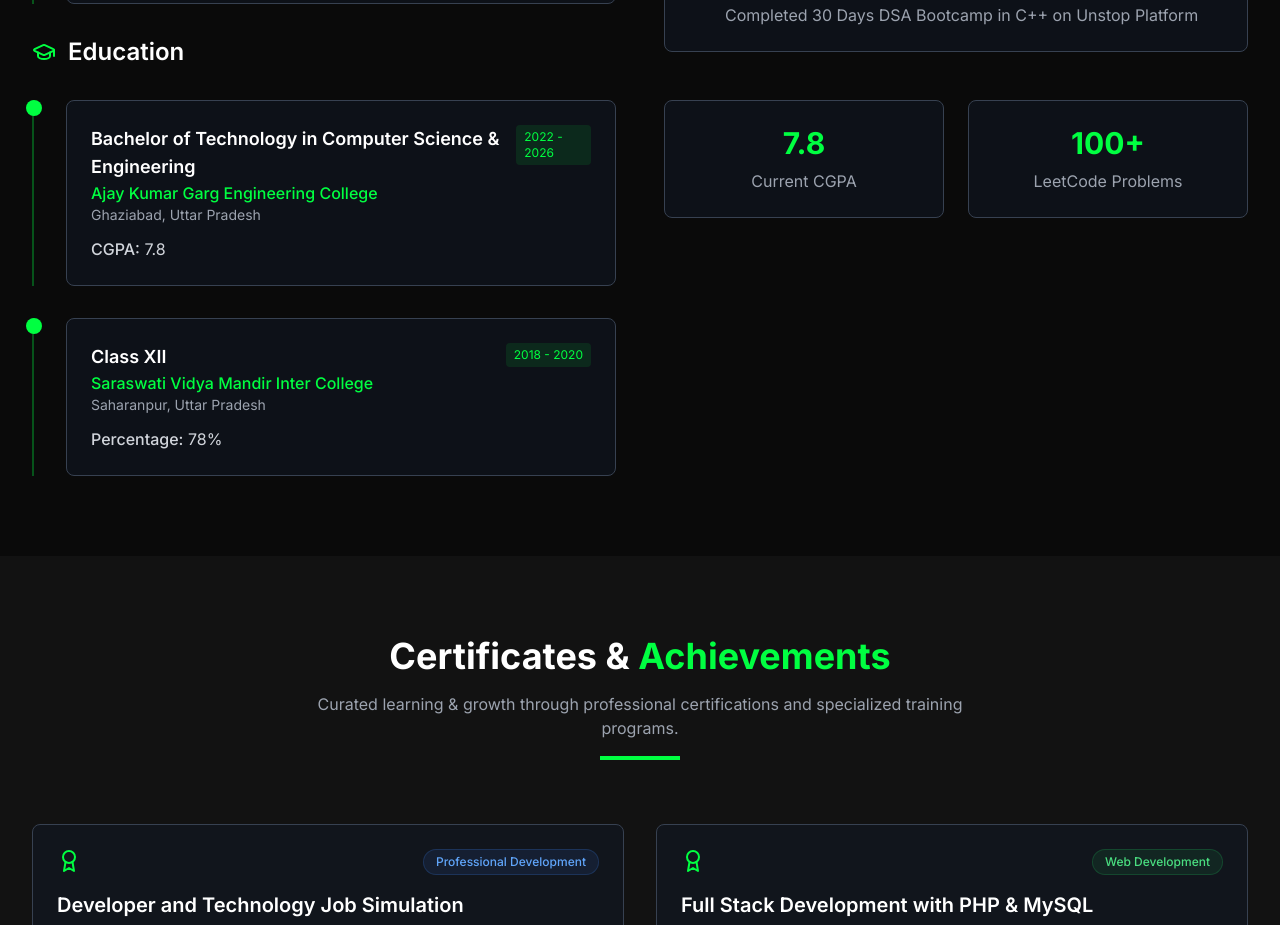
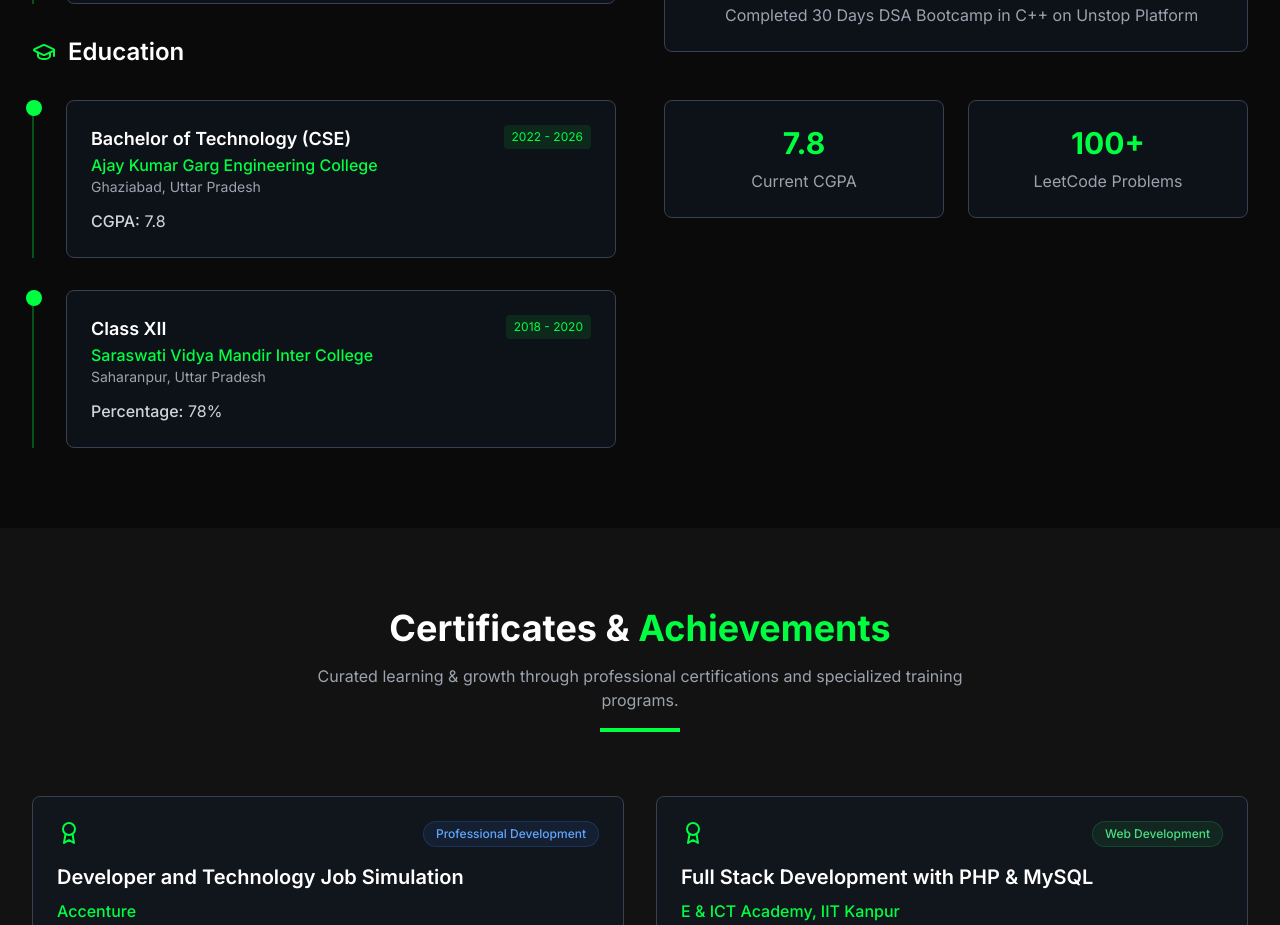
Before and after one commit to GitAjayYadavHub/Portfolio, a React (Vite) app: page / in a window 1280 px wide. Shown: the part 5540-6465 px from the top of the page. Built offline with nearby package versions, Linux system fonts and the light colour scheme; the HTML template or start-up script is replaced by a standard one.

Commit message:
Update degree format in education section

```diff
--- a/src/components/Experience.jsx
+++ b/src/components/Experience.jsx
@@ -24,7 +24,7 @@ const Experience = () => {
 
   const education = [
     {
-      degree: 'Bachelor of Technology in Computer Science & Engineering',
+      degree: 'Bachelor of Technology (CSE)',
       institution: 'Ajay Kumar Garg Engineering College',
       location: 'Ghaziabad, Uttar Pradesh',
       period: '2022 - 2026',
```
